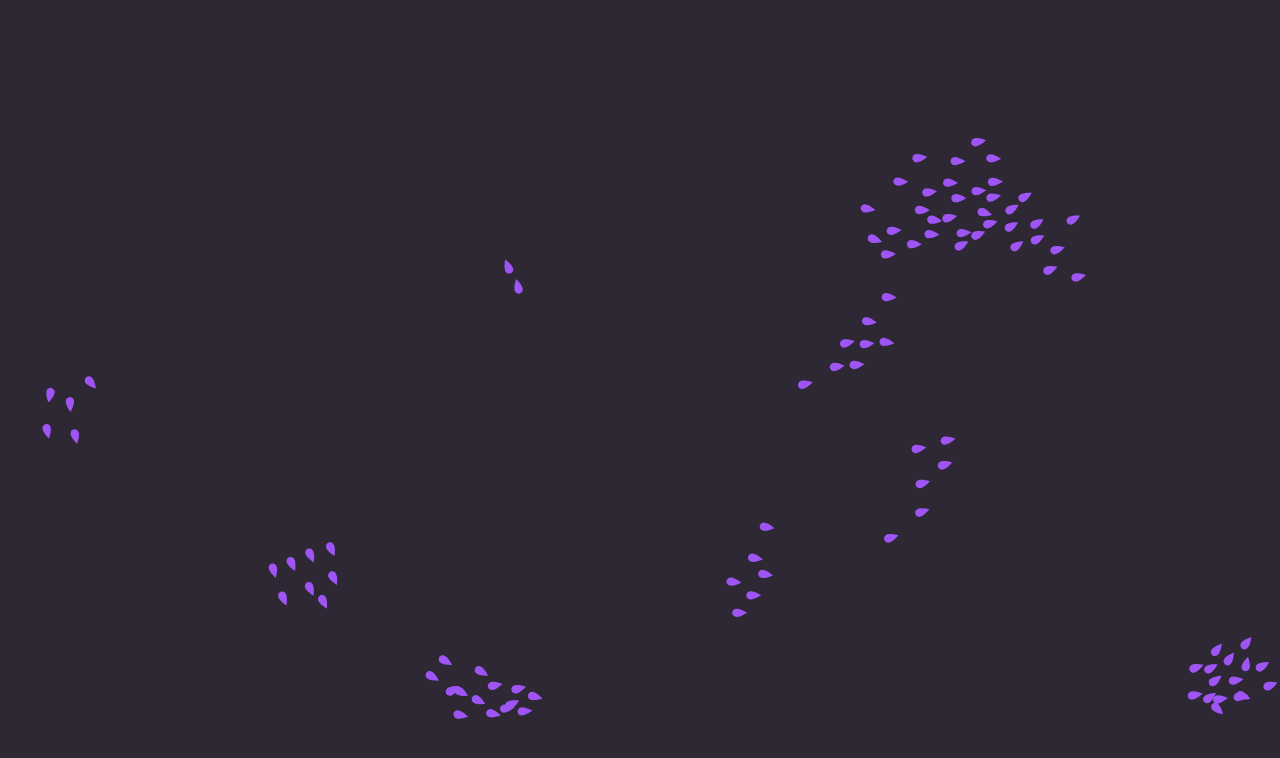
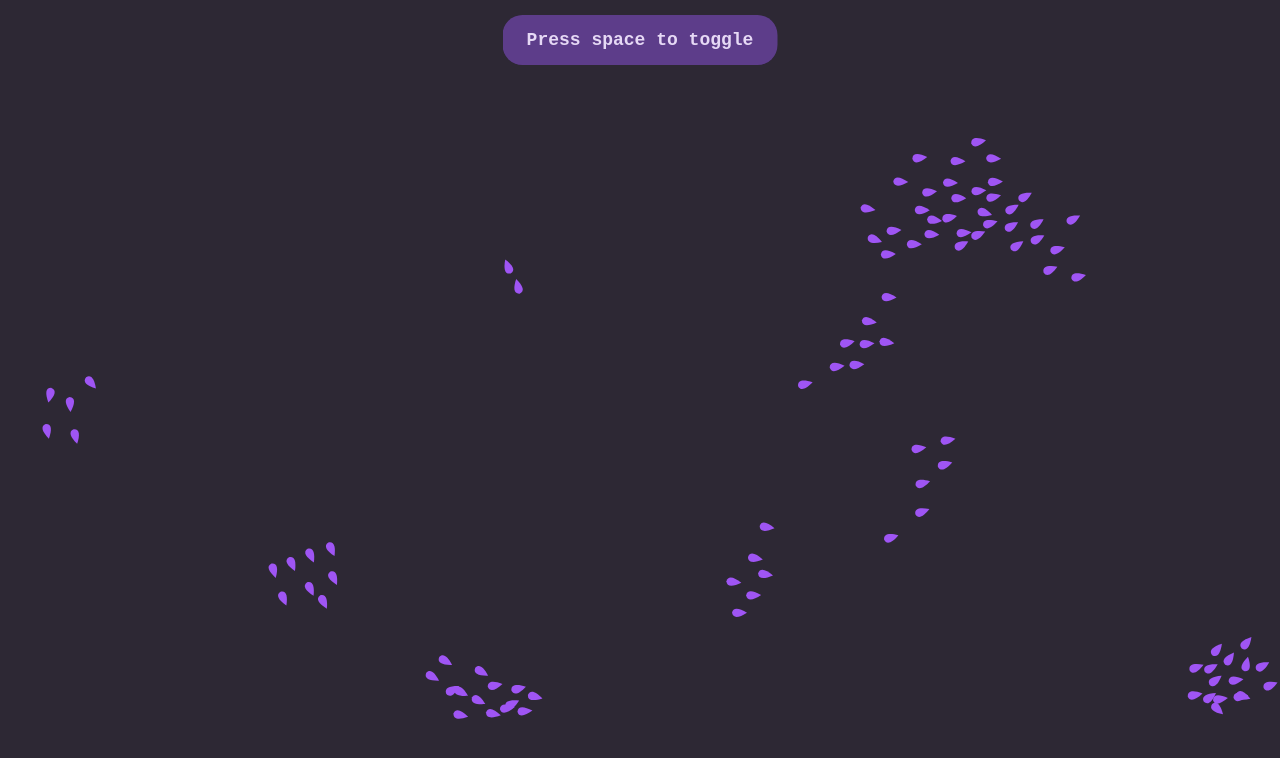
Before and after one commit to CJBuzz/boids, a plain HTML site: page index.html in a window 1280 px wide. Drawn offline with Linux system fonts and the light colour scheme.

Commit message:
Added fade in-out animation for notification

```diff
--- a/index.html
+++ b/index.html
@@ -8,7 +8,7 @@
     <script src="./script.js"></script>
 </head>
 <body>
-    <div id="notification"></div>
+    <div id="notification">Press space to toggle</div>
     <canvas id="canvas"></canvas>
 </body>
 </html>
--- a/script.js
+++ b/script.js
@@ -407,7 +407,9 @@ class Simulator {
         // Toggling modes
         this.spawnable = Simulator.SPAWNABLES.VIEW;
         this.notifEl = document.getElementById("notification");
-        this.notifTimer = null;
+        this.notifTimer = setTimeout(() => {
+            this.notifEl.style.opacity = 0;
+        }, 5000);
 
         for (let i = 0; i < Simulator.NUM_BOIDS; i++) {
             this.boids.push(Boid.random());
@@ -467,9 +469,9 @@ class Simulator {
         clearTimeout(this.notifTimer);
 
         this.notifEl.innerText = Simulator.ALERT_TEXT[this.spawnable];
-        this.notifEl.style.display = "flex";
+        this.notifEl.style.opacity = 1;
         this.notifTimer = setTimeout(() => {
-            this.notifEl.style.display = "none";
+            this.notifEl.style.opacity = 0;
         }, 5000);
     }
 }
--- a/style.css
+++ b/style.css
@@ -26,7 +26,10 @@ body {
     font-size: large;
     font-family: 'Courier New', Courier, monospace;
     font-weight: 800;
-    display: none;
+    display: flex;
     justify-content: center;
     align-items: center;
+
+    opacity: 1;
+    transition: opacity 0.3s ease-in-out;
 }
```
